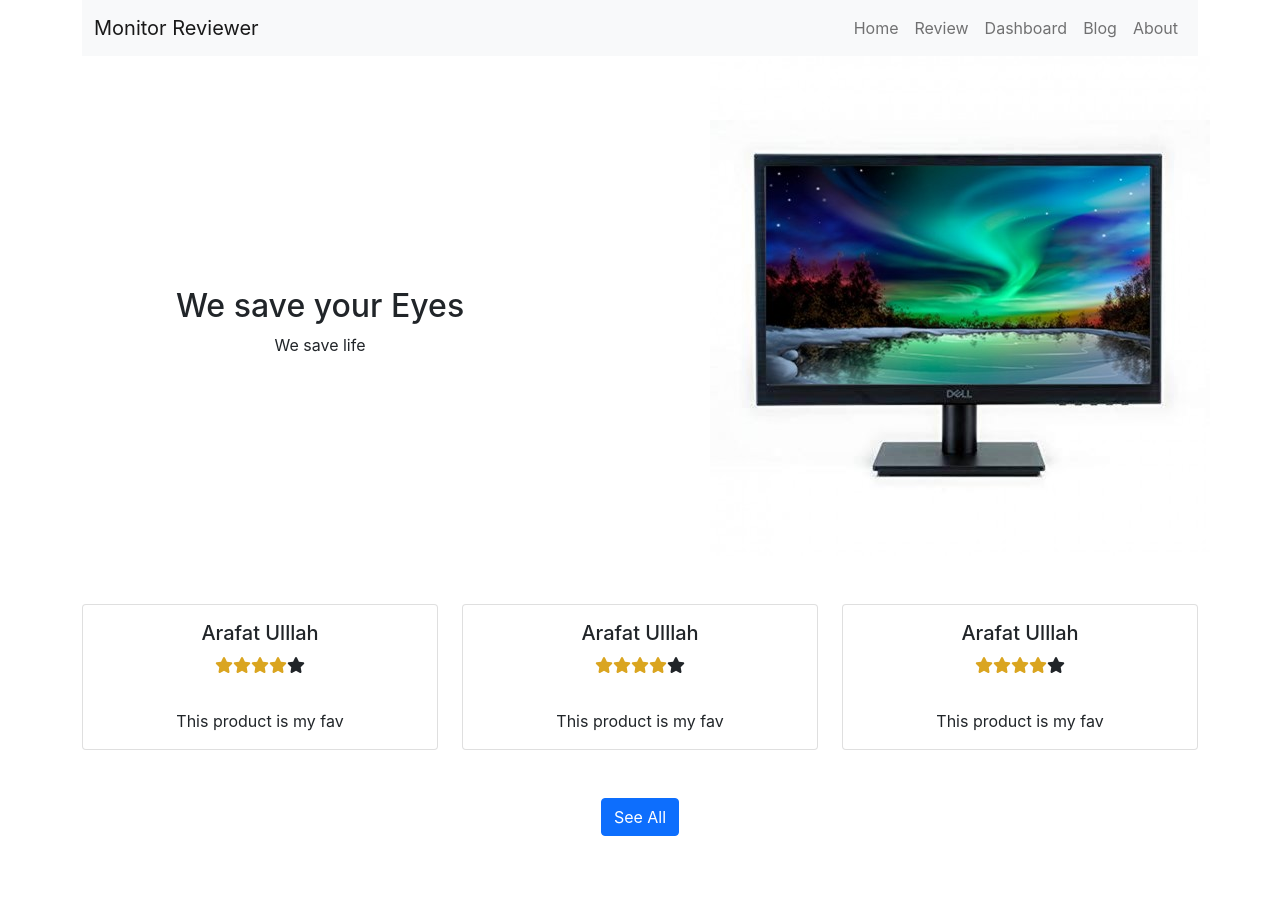
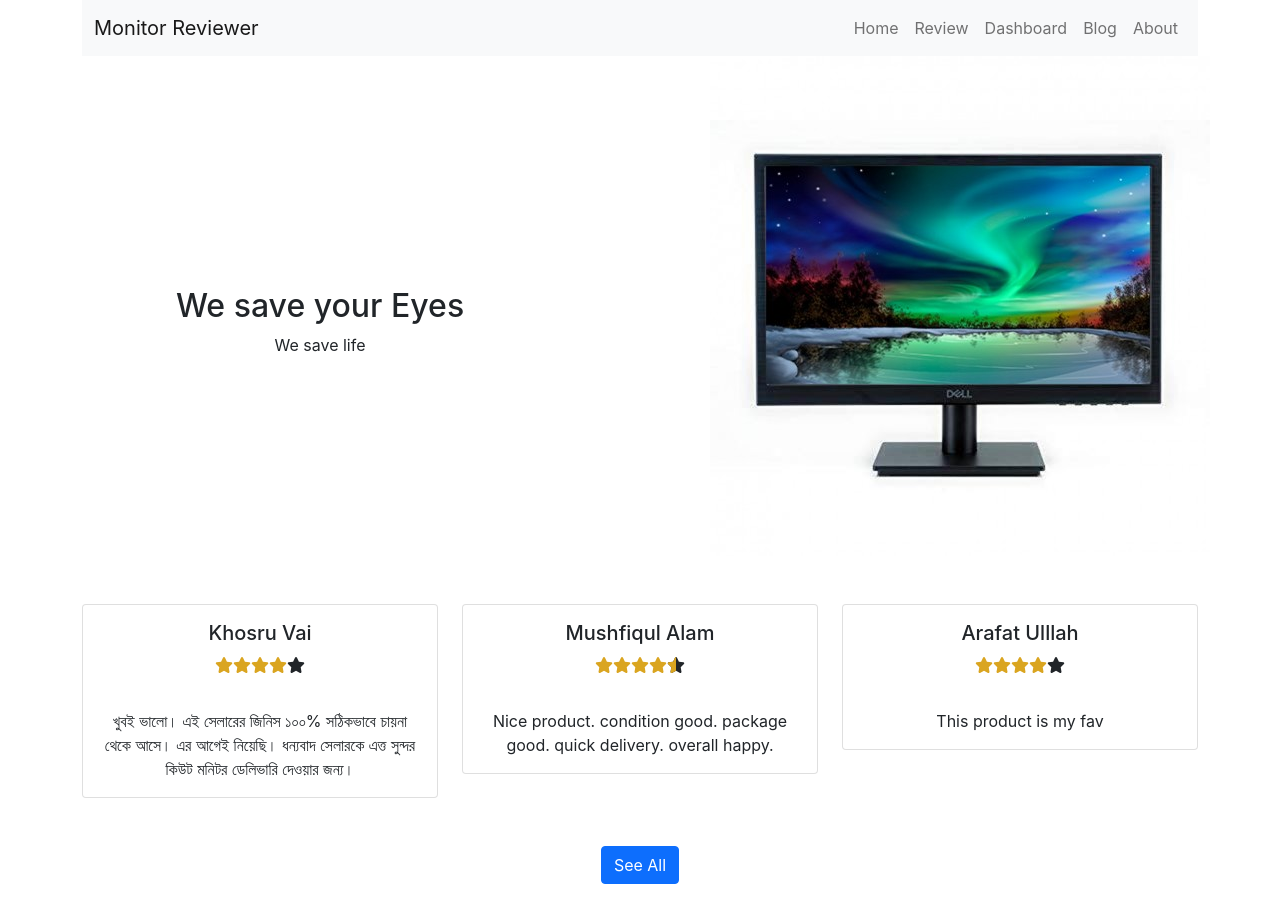
Before and after one commit to Sherlock67/product-analysis-react, a React (Create React App) app: page / in a window 1280 px wide. Shown: the top 922 px of the page. Built offline with nearby package versions, Linux system fonts and the light colour scheme.

Commit message:
json updated

```diff
--- a/public/review.json
+++ b/public/review.json
@@ -1,45 +1,46 @@
 [
     {
         "id" : 1,
-        "name" : "Arafat Ulllah",
+        "name" : "Khosru Vai",
         "rating" : "4",
-        "comments" : "This product is my fav"
+        "comments" : "খুবই ভালো। এই সেলারের জিনিস ১০০% সঠিকভাবে চায়না থেকে আসে। এর আগেই নিয়েছি। ধন্যবাদ সেলারকে এত্ত সুন্দর কিউট মনিটর ডেলিভারি দেওয়ার জন্য।"
     },
     {
         "id" : 2,
-        "name" : "Arafat Ulllah",
-        "rating" : "4",
-        "comments" : "This product is my fav"
+        "name" : "Mushfiqul Alam",
+        "rating" : "4.5",
+        "comments" : "Nice product. condition good. package good. quick delivery. overall happy."
     },
     {
         "id" : 3,
+
         "name" : "Arafat Ulllah",
         "rating" : "4",
         "comments" : "This product is my fav"
     },
     {
         "id" : 4,
-        "name" : "Arafat Ulllah",
-        "rating" : "4",
-        "comments" : "This product is my fav"
+        "name" : "Rahim Mia",
+        "rating" : "3",
+        "comments" : "দাম হিসেবে মিনিটরটি অনেক ভালো, কেউ নিতে চাইলে নিতে পারেন। ২৮ তারিখে অর্ডার দিয়ে ৩০ তারিখেই পেয়েছি। শুধু একটা ডেড পিক্সেল পাওয়া গেছে, আর সব ঠিক আছে।"
     },
     {
         "id" : 5,
-        "name" : "Arafat Ulllah",
-        "rating" : "4",
+        "name" : "Rafeed Bhuiyan",
+        "rating" : "2",
         "comments" : "This product is my fav"
     },
     {
         "id" : 6,
-        "name" : "Arafat Ulllah",
-        "rating" : "4",
-        "comments" : "This product is my fav"
+        "name" : "Baki Billlah",
+        "rating" : "3.5",
+        "comments" : "Product is well, I will use it my youtube channel Remind School."
     },
     {
         "id" : 7,
-        "name" : "Arafat Ulllah",
+        "name" : "Mizan Rahman",
         "rating" : "4",
-        "comments" : "This product is my fav"
+        "comments" : "Very co-operative seller, answer of my questions.Genuine Product and super fast delivery within next day."
     }
 
 
--- a/src/Component/Blog/Blog.js
+++ b/src/Component/Blog/Blog.js
@@ -2,29 +2,29 @@ import React from 'react';
 
 const Blog = () => {
     return (
-        <div>
-            <div class="accordion" id="accordionExample">
-        <div class="accordion-item">
-          <h2 class="accordion-header" id="headingOne">
-            <button class="accordion-button" type="button" data-bs-toggle="collapse" data-bs-target="#collapseOne" aria-expanded="true" aria-controls="collapseOne">
+        <div className='container mt-5'>
+            <div className="accordion" id="accordionExample">
+        <div className="accordion-item">
+          <h2 className="accordion-header" id="headingOne">
+            <button className="accordion-button" type="button" data-bs-toggle="collapse" data-bs-target="#collapseOne" aria-expanded="true" aria-controls="collapseOne">
             What is Semantic Tag?
             </button>
           </h2>
-          <div id="collapseOne" class="accordion-collapse collapse show" aria-labelledby="headingOne" data-bs-parent="#accordionExample">
-            <div class="accordion-body">
+          <div id="collapseOne" className="accordion-collapse collapse show" aria-labelledby="headingOne" data-bs-parent="#accordionExample">
+            <div className="accordion-body">
               <p>Semantic tag actually every HTML tag a meaning as well as with a presentation power.
                 </p>
             </div>
           </div>
         </div>
-        <div class="accordion-item">
-          <h2 class="accordion-header" id="headingTwo">
-            <button class="accordion-button collapsed" type="button" data-bs-toggle="collapse" data-bs-target="#collapseTwo" aria-expanded="false" aria-controls="collapseTwo">
+        <div className="accordion-item">
+          <h2 className="accordion-header" id="headingTwo">
+            <button className="accordion-button collapsed" type="button" data-bs-toggle="collapse" data-bs-target="#collapseTwo" aria-expanded="false" aria-controls="collapseTwo">
               What is Context API?
             </button>
           </h2>
-          <div id="collapseTwo" class="accordion-collapse collapse" aria-labelledby="headingTwo" data-bs-parent="#accordionExample">
-            <div class="accordion-body">
+          <div id="collapseTwo" className="accordion-collapse collapse" aria-labelledby="headingTwo" data-bs-parent="#accordionExample">
+            <div className="accordion-body">
            <p>Context Api is a react structure which enables us to communicate or pass unique details.It helps to share state across the entire application.This context api solves the problem of props-drilling</p>
             </div>
           </div>
```
